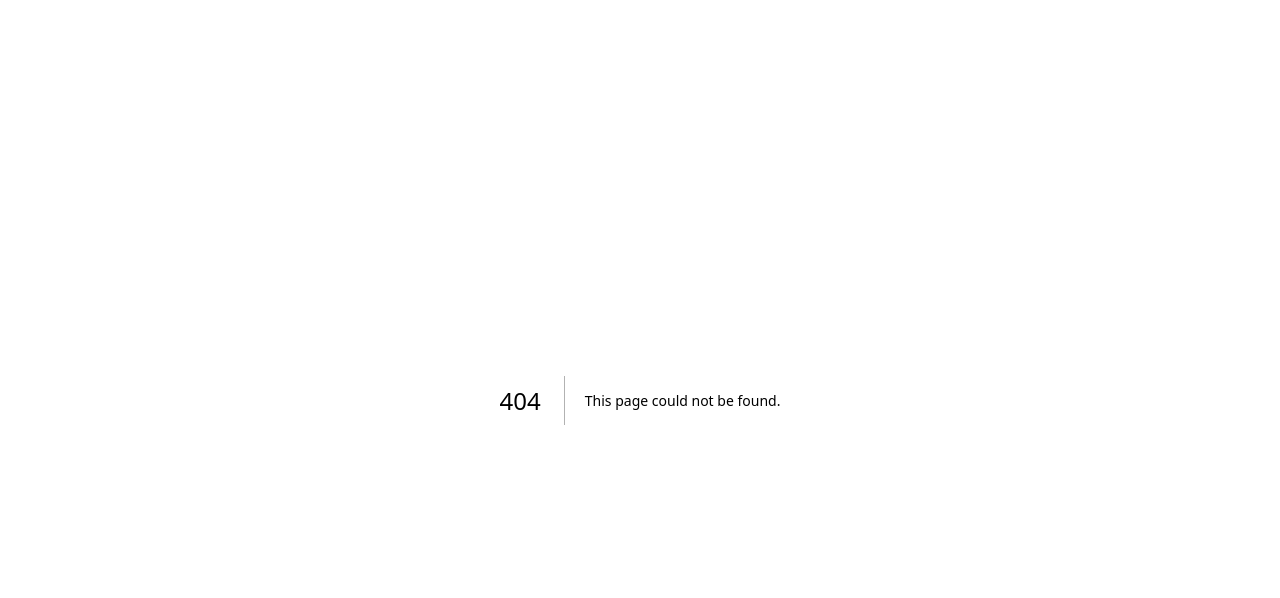
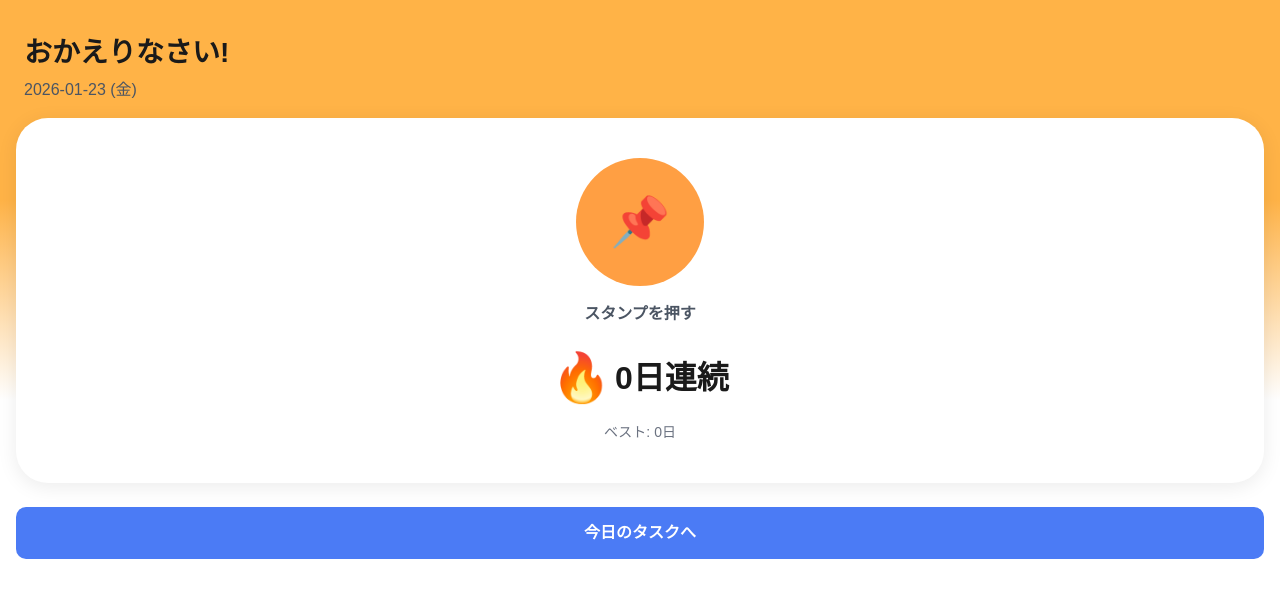
Before and after one commit to hayaf3254/TaskScope, a Next.js app in the folder apps/web/: page /stamp in a window 1280 px wide. Before the commit this address had no page. Shown: the top 598 px of the page. Built offline with nearby package versions, Linux system fonts and the light colour scheme; no server answers.

Commit message:
フロント：スタンプ画面作成

```diff
--- /dev/null
+++ b/apps/web/app/stamp/page.tsx
@@ -0,0 +1,5 @@
+import { StampScreen } from "@/components/features/stamp/StampScreen";
+
+export default function StampPage() {
+  return <StampScreen />;
+}
--- /dev/null
+++ b/apps/web/components/features/stamp/StampScreen.tsx
@@ -0,0 +1,118 @@
+"use client";
+
+import { useState, useEffect } from "react";
+import { Check } from "lucide-react";
+import { PrimaryButton } from "@/components/ui/PrimaryButton";
+import { getStampStatus, postStamp, StampResponse } from "@/lib/api";
+
+// 今日の日付をYYYY-MM-DD形式で取得
+function getTodayString(): string {
+  const now = new Date();
+  return now.toISOString().split("T")[0];
+}
+
+// 日付を「YYYY-MM-DD (曜日)」形式にフォーマット
+function formatDateWithDay(dateStr: string): string {
+  const date = new Date(dateStr);
+  const days = ["日", "月", "火", "水", "木", "金", "土"];
+  const dayOfWeek = days[date.getDay()];
+  return `${dateStr} (${dayOfWeek})`;
+}
+
+export function StampScreen() {
+  const [stamped, setStamped] = useState(false);
+  const [streakCurrent, setStreakCurrent] = useState(0);
+  const [streakBest, setStreakBest] = useState(0);
+  const [loading, setLoading] = useState(true);
+  const [pressing, setPressing] = useState(false);
+
+  const today = getTodayString();
+
+  // 初期ロード: 今日のスタンプ状態を取得
+  useEffect(() => {
+    async function fetchStatus() {
+      const { data, error } = await getStampStatus(today);
+      if (data && !error) {
+        setStamped(data.stamped);
+        setStreakCurrent(data.streak_current);
+        setStreakBest(data.streak_best);
+      }
+      setLoading(false);
+    }
+    fetchStatus();
+  }, [today]);
+
+  // スタンプを押す
+  async function handleStamp() {
+    if (stamped || pressing) return;
+
+    setPressing(true);
+    const { data, error } = await postStamp(today);
+
+    if (data && !error) {
+      setStamped(true);
+      setStreakCurrent(data.streak_current);
+      setStreakBest(data.streak_best);
+    }
+    setPressing(false);
+  }
+
+  // 今日のタスクへ遷移（仮）
+  function handleGoToTask() {
+    // TODO: 実装後にルーティング追加
+    console.log("今日のタスクへ");
+  }
+
+  if (loading) {
+    return (
+      <div className="stamp-bg flex items-center justify-center">
+        <p className="text-gray-500">読み込み中...</p>
+      </div>
+    );
+  }
+
+  return (
+    <div className="stamp-bg">
+      {/* ヘッダー */}
+      <div className="stamp-header">
+        <h1>おかえりなさい!</h1>
+        <p>{formatDateWithDay(today)}</p>
+      </div>
+
+      {/* メインカード */}
+      <div className="stamp-card">
+        {/* スタンプボタン */}
+        <button
+          onClick={handleStamp}
+          disabled={stamped || pressing}
+          className="stamp-button"
+        >
+          {stamped ? (
+            <Check size={64} color="#1a1a1a" strokeWidth={4} />
+          ) : (
+            <span className="stamp-button-icon">📌</span>
+          )}
+        </button>
+
+        {/* ラベル */}
+        <p className={`stamp-label ${stamped ? "stamp-label-done" : ""}`}>
+          {stamped ? "今日のスタンプ完了!" : "スタンプを押す"}
+        </p>
+
+        {/* ストリーク表示 */}
+        <div className="stamp-streak">
+          <span className="stamp-button-icon">🔥</span>
+          <span className="stamp-streak-number">{streakCurrent}日連続</span>
+        </div>
+        <p className="stamp-best">ベスト: {streakBest}日</p>
+      </div>
+
+      {/* アクションボタン */}
+      <div className="stamp-action">
+        <PrimaryButton onClick={handleGoToTask}>
+          今日のタスクへ
+        </PrimaryButton>
+      </div>
+    </div>
+  );
+}
--- a/apps/web/styles/components.css
+++ b/apps/web/styles/components.css
@@ -112,4 +112,98 @@
     color: var(--color-foreground);
     margin-bottom: 0.5rem;
   }
+
+  /* --------------------------------
+     Stamp Screen
+     -------------------------------- */
+  .stamp-bg {
+    min-height: 100vh;
+    background: linear-gradient(to bottom, #FFB347 0%, #FFB347 25%, white 50%, white 100%);
+  }
+
+  .stamp-header {
+    padding: 2rem 1.5rem 1rem;
+  }
+
+  .stamp-header h1 {
+    font-size: 1.75rem;
+    font-weight: bold;
+    color: var(--color-foreground);
+    margin-bottom: 0.25rem;
+  }
+
+  .stamp-header p {
+    font-size: 1rem;
+    color: #4B5563;
+  }
+
+  .stamp-card {
+    background: white;
+    border-radius: 2rem;
+    box-shadow: 0 4px 20px rgba(0, 0, 0, 0.08);
+    padding: 2.5rem 1.5rem;
+    margin: 0 1rem;
+    text-align: center;
+  }
+
+  .stamp-button {
+    width: 8rem;
+    height: 8rem;
+    border-radius: 50%;
+    background-color: #FF9F43;
+    border: none;
+    cursor: pointer;
+    display: flex;
+    align-items: center;
+    justify-content: center;
+    margin: 0 auto 1rem;
+    transition: transform 0.2s ease, background-color 0.2s ease;
+  }
+
+  .stamp-button:hover:not(:disabled) {
+    transform: scale(1.05);
+  }
+
+  .stamp-button:disabled {
+    cursor: default;
+    background-color: #FF9F43;
+  }
+
+  .stamp-button-icon {
+    font-size: 3rem;
+  }
+
+  .stamp-label {
+    font-size: 1rem;
+    font-weight: 600;
+    color: #4B5563;
+    margin-bottom: 1rem;
+  }
+
+  .stamp-label-done {
+    color: #F97316;
+  }
+
+  .stamp-streak {
+    display: flex;
+    align-items: center;
+    justify-content: center;
+    gap: 0.25rem;
+    margin-bottom: 0.5rem;
+  }
+
+  .stamp-streak-number {
+    font-size: 2rem;
+    font-weight: bold;
+    color: var(--color-foreground);
+  }
+
+  .stamp-best {
+    font-size: 0.875rem;
+    color: #6B7280;
+  }
+
+  .stamp-action {
+    padding: 1.5rem 1rem;
+  }
 }
```
